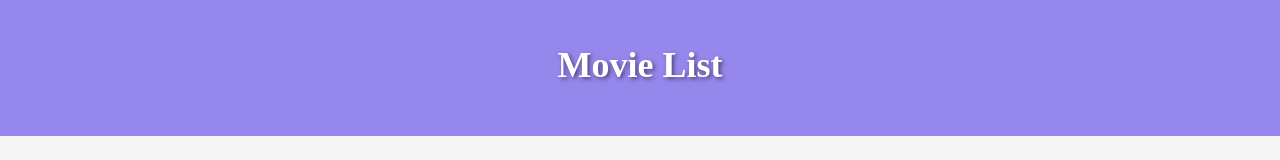
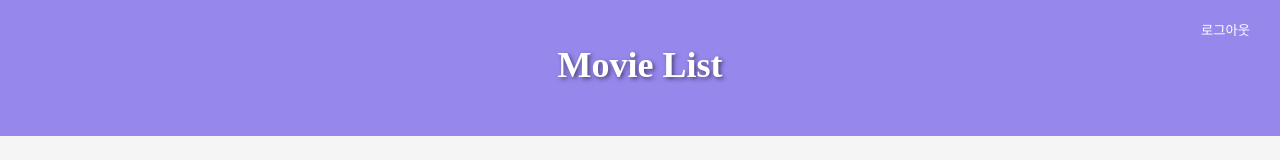
Before and after one commit to sihun0105/iot_project_PRONT, a React (Create React App) app: page /home in a window 1280 px wide. Shown: the top 160 px of the page. Built offline with nearby package versions, Linux system fonts and the light colour scheme.

Commit message:
feat 로그아웃 추가

```diff
--- a/src/pages/home.js
+++ b/src/pages/home.js
@@ -1,14 +1,17 @@
 import React, { useState, useEffect } from 'react';
 import axios from 'axios';
-import { useSelector } from 'react-redux';
+import { useSelector, useDispatch } from 'react-redux';
 import swal from 'sweetalert';
-
+import { useNavigate } from "react-router";
+import userSlice from "../slice/user";
 const Home = () => {
   const [movies, setMovies] = useState([]);
   const [selectedMovie, setSelectedMovie] = useState(null);
   const [comment, setComment] = useState('');
   const [comments, setComments] = useState([]);
   const userEmail = useSelector((state) => state.user.email);
+  const dispatch = useDispatch();
+  const navigate = useNavigate();
 
   useEffect(() => {
     const fetchMovies = async () => {
@@ -71,7 +74,6 @@ const Home = () => {
     axios
       .delete(`http://localhost:2005/comments/${commentId}`)
       .then((response) => {
-        // 삭제 성공 시 처리할 코드를 작성해주세요
         fetchComments(selectedMovie.movieCd);
         swal('삭제되었습니다!', { icon: 'success' });
       })
@@ -80,9 +82,26 @@ const Home = () => {
       });
   };
 
+  const handleLogout = () => {
+    axios
+      .post('http://localhost:2005/auth/logout')
+      .then((response) => {
+        dispatch(
+          userSlice.actions.setUser({
+            email: '',
+          })
+        );
+        navigate("/login");
+      })
+      .catch((error) => {
+        console.error('Error logging out:', error);
+      });
+  };
+
   return (
     <div style={{ backgroundColor: '#9687ed', padding: '20px' }}>
       <h1 style={{ color: '#fff', textAlign: 'center', marginBottom: '30px', fontSize: '36px', textShadow: '2px 2px 4px rgba(0, 0, 0, 0.5)' }}>Movie List</h1>
+      <button onClick={handleLogout} style={{ position: 'absolute', top: '10px', right: '10px', backgroundColor: '#9687ed', color: '#fff', border: 'none', padding: '10px 20px', borderRadius: '5px', cursor: 'pointer' }}>로그아웃</button>
       {selectedMovie ? (
         <div style={{ backgroundColor: '#fff', borderRadius: '10px', padding: '20px', boxShadow: '0px 2px 4px rgba(0, 0, 0, 0.1)' }}>
           <h2 style={{ color: '#9687ed', fontSize: '28px', marginBottom: '10px', textTransform: 'uppercase', letterSpacing: '1px' }}>{selectedMovie.title}</h2>
```
